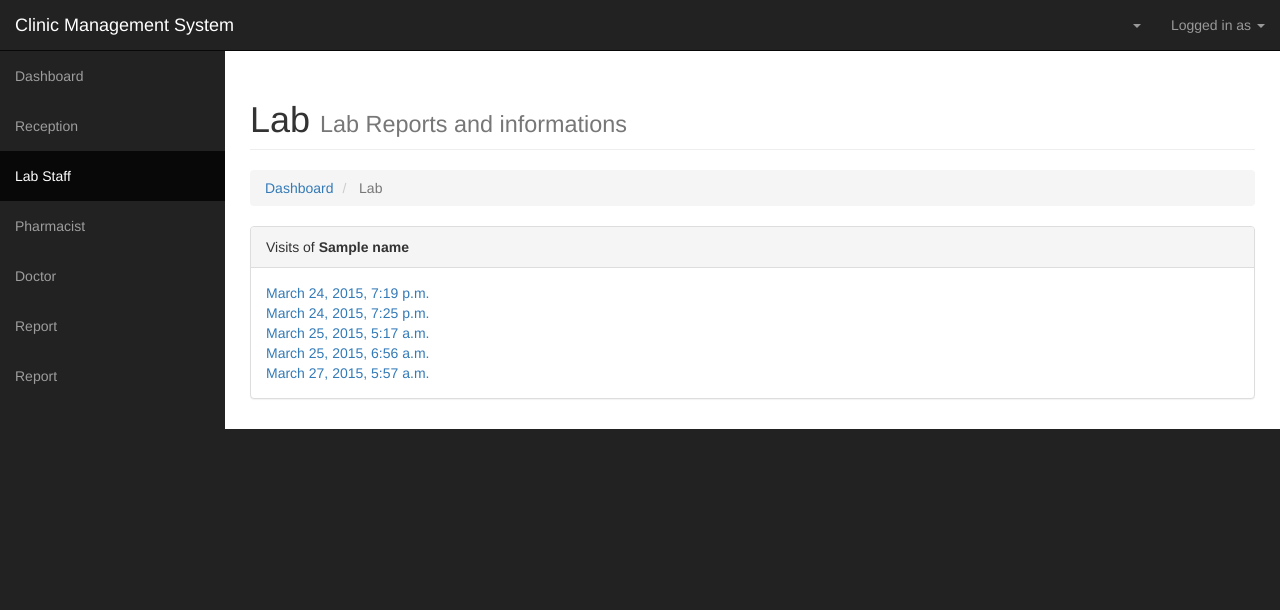
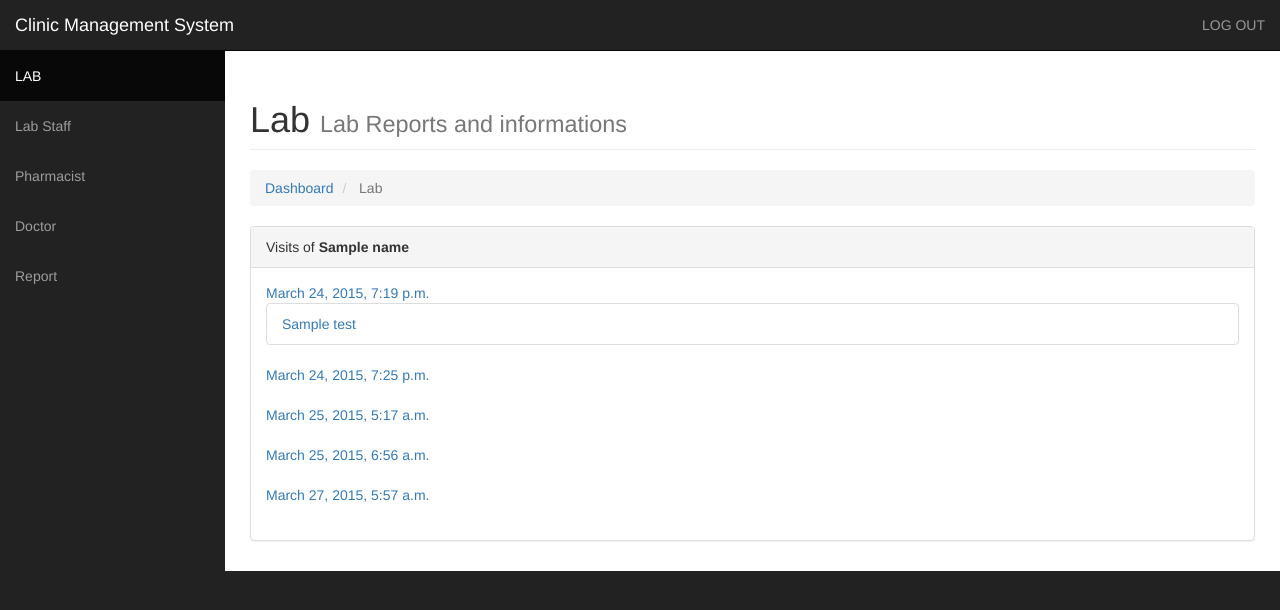
Before and after one commit to Bibekpandey/ClinicManagement, a Django app: template templates/records/report.html in a window 1280 px wide. Shown: the top 610 px of the page. Run offline with Django 3.2, Linux system fonts and the light colour scheme; data comes from the database, SQL or seed files in the repository; both versions use the stored data as it was after the commit; the template is opened without the code that fills it: values that come from a table or form of the project are taken from there, most other values are stand-ins (such as "Sample title", 1, 10 or a date in 2020); some libraries are stand-ins or nearby versions.

Commit message:
report.html template extended

```diff
--- a/templates/records/base.html
+++ b/templates/records/base.html
@@ -43,33 +43,22 @@
             <!-- Sidebar Menu Items - These collapse to the responsive navigation menu on small screens -->
             <div class="collapse navbar-collapse navbar-ex1-collapse">
                 <ul class="nav navbar-nav side-nav">
-                    <li>
-                        <a href="index.html"><i class="fa fa-fw fa-cloud"></i> Dashboard</a>
-                    </li>
                     <li class="active">
                         {% block selectionbar %}
                         {% endblock %}
-                        <ul id="demo" class="collapse">
-                            <li>
-                                <a href="reception.html"><i class="fa fa-fw fa-user"></i> New Patient</a>
-                            </li>
-                            <li>
-                                <a href="blank-page.html"><i class="fa fa-fw fa-money"></i> Billing</a>
-                            </li>
-                        </ul>
                     </li>
                     <li>
-                        <a href="lab.html"><i class="fa fa-fw fa-flask"></i> Lab Staff</a>
+                        <a href="#"><i class="fa fa-fw fa-flask"></i> Lab Staff</a>
                     </li>
 
                     <li>
-                        <a href="blank-page.html"><i class="fa fa-fw fa-hospital-o"></i> Pharmacist</a>
+                        <a href="#"><i class="fa fa-fw fa-hospital-o"></i> Pharmacist</a>
                     </li>
                     <li>
-                        <a href="bootstrap-grid.html"><i class="fa fa-fw fa-medkit"></i> Doctor</a>
+                        <a href="#"><i class="fa fa-fw fa-medkit"></i> Doctor</a>
                     </li>
                     <li>
-                        <a href="blank-page.html"><i class="fa fa-fw fa-bar-chart-o"></i> Report</a>
+                        <a href="#"><i class="fa fa-fw fa-bar-chart-o"></i> Report</a>
                     </li>
                 </ul>
             </div>
--- a/templates/records/lab.html
+++ b/templates/records/lab.html
@@ -82,6 +82,7 @@
 {% endblock %}
 
 {% block js %}
+
 <script>
 function submitform(testId, testtypeId)
 {
@@ -96,6 +97,4 @@ function submitform(testId, testtypeId)
 }
 </script>
 
-
-
 {% endblock %}
--- a/templates/records/report.html
+++ b/templates/records/report.html
@@ -1,110 +1,10 @@
-{% load staticfiles %}
+{% extends "records/base.html" %}
 
-<!DOCTYPE html>
+{% block selectionbar %}
+ <a href="javascript:;" data-toggle="collapse" data-target="#demo"><i class="fa fa-fw fa-edit"></i> LAB<i class="fa fa-fw fa-caret-down"></i></a>
+{% endblock %}
 
-<html>
-
-    <head>
-        <meta charset="utf-8">
-        <meta http-equiv="X-UA-Compatible" content="IE=edge">
-        <meta name="viewport" content="width=device-width, initial-scale=1">
-        <meta name="description" content="">
-        <meta name="author" content="">
-
-        <title>BioMed : Report</title>
-
-        {% load staticfiles %}
-
-        <!-- Bootstrap Core CSS -->
-        <link href="{% static 'records/css/bootstrap.css' %}" type="text/css" rel="stylesheet">
-
-        <!-- Custom CSS -->
-        <link href="{% static 'records/css/sb-admin.css' %}" type="text/css" rel="stylesheet">
-
-        <!-- Morris Charts CSS -->
-        <link href="{% static 'records/css/plugins/morris.css' %}" rel="stylesheet">
-   </head>
-
-
-    <body onload="load()">
-        <div id="wrapper">
-
-        <!-- Navigation -->
-        <nav class="navbar navbar-inverse navbar-fixed-top" role="navigation">
-            <!-- Brand and toggle get grouped for better mobile display -->
-            <div class="navbar-header">
-                <button type="button" class="navbar-toggle" data-toggle="collapse" data-target=".navbar-ex1-collapse">
-                    <span class="sr-only">Toggle navigation</span>
-                    <span class="icon-bar"></span>
-                    <span class="icon-bar"></span>
-                    <span class="icon-bar"></span>
-                </button>
-                <a class="navbar-brand" href="index.html">Clinic Management System</a>
-            </div>
-            <!-- Top Menu Items -->
-            <ul class="nav navbar-right top-nav">
-                <li class="dropdown">
-                    <a href="#" class="dropdown-toggle" data-toggle="dropdown"><i class="fa fa-bell"></i> <b class="caret"></b></a>
-                    <ul class="dropdown-menu alert-dropdown">
-                        <li>
-                            <a href="#">Notice <span class="label label-default">Alert Badge</span></a>
-                        </li>
-                        <li class="divider"></li>
-                        <li>
-                            <a href="#">View All</a>
-                        </li>
-                    </ul>
-                </li>
-                <li class="dropdown">
-                    <a href="#" class="dropdown-toggle" data-toggle="dropdown"><i class="fa fa-gear fa-fw"></i> Logged in as <b class="caret"></b></a>
-                    <ul class="dropdown-menu">
-                        <li>
-                            <a href="#"><i class="fa fa-fw fa-user"></i> Profile</a>
-                        </li>
-                        <li class="divider"></li>
-                        <li>
-                            <a href="#"><i class="fa fa-fw fa-power-off"></i> Log Out</a>
-                        </li>
-                    </ul>
-                </li>
-            </ul>
-            <!-- Sidebar Menu Items - These collapse to the responsive navigation menu on small screens -->
-            <div class="collapse navbar-collapse navbar-ex1-collapse">
-                <ul class="nav navbar-nav side-nav">
-                    <li>
-                        <a href="index.html"><i class="fa fa-fw fa-cloud"></i> Dashboard</a>
-                    </li>
-                    <li>
-                        <a href="javascript:;" data-toggle="collapse" data-target="#demo"><i class="fa fa-fw fa-edit"></i> Reception <i class="fa fa-fw fa-caret-down"></i></a>
-                        <ul id="demo" class="collapse">
-                            <li>
-                                <a href="reception.html"><i class="fa fa-fw fa-user"></i> New Patient</a>
-                            </li>
-                            <li>
-                                <a href="#"><i class="fa fa-fw fa-money"></i> Billing</a>
-                            </li>
-                        </ul>
-                    </li>
-                    <li class="active">
-                        <a href="lab.html"><i class="fa fa-fw fa-flask"></i> Lab Staff</a>
-                    </li>
-
-                    <li>
-                        <a href="blank-page.html"><i class="fa fa-fw fa-hospital-o"></i> Pharmacist</a>
-                    </li>
-                    <li>
-                        <a href="bootstrap-grid.html"><i class="fa fa-fw fa-medkit"></i> Doctor</a>
-                    </li>
-                    <li>
-                        <a href="blank-page.html"><i class="fa fa-fw fa-bar-chart-o"></i> Report</a>
-                    </li>
-                    <li>
-                        <a href="blank-page.html"><i class="fa fa-fw fa-sort-amount-asc"></i> Report</a>
-                    </li>
-                </ul>
-            </div>
-            <!-- /.navbar-collapse -->
-        </nav>
+{% block content %}
 
         <div id="page-wrapper">
 
@@ -176,9 +76,9 @@
             <!-- /.row -->
             </div>
             <!-- /.container-fluid -->
+{% endblock %}
 
-</body>
-
+{% block js %}
 <script>
     function toggletests(id)
     {
@@ -197,5 +97,4 @@
     }
 
 </script>
-
-</html>
+{% endblock %}
```
Also changed, not shown: db.sqlite3.
